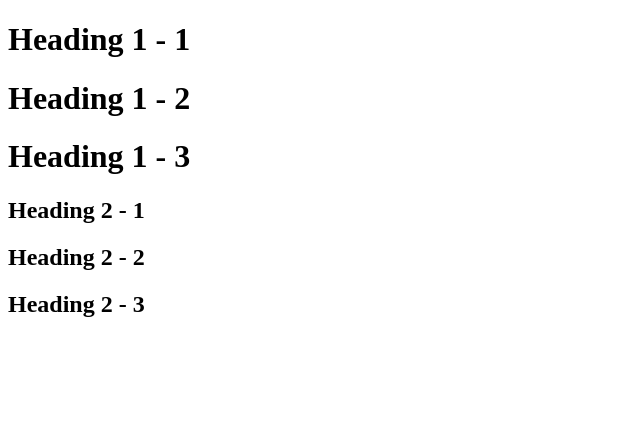
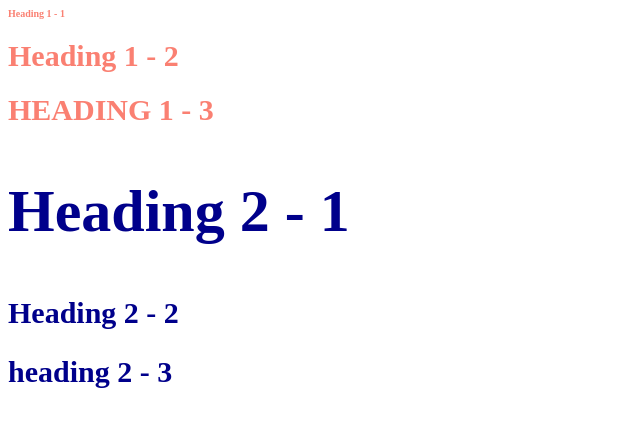
Before and after one commit to gsb02/cartoon_hero, a plain HTML site: page stye-test.html in a window 1280 px wide. Shown: the whole page, without its empty margins (0-640 px from the left). Drawn offline with Linux system fonts and the light colour scheme.

Commit message:
Added css file and folder

```diff
--- /dev/null
+++ b/css/test.css
@@ -0,0 +1,20 @@
+h1{
+	font-size: 30px;
+	color: salmon;
+}
+h2{
+	font-size: 30px;
+	color: darkblue;
+}
+.small{
+	font-size: 10px;
+}
+.big{
+	font-size: 60px;
+}
+.uppercase{
+	text-transform: uppercase;
+}
+.lowercase{
+	text-transform: lowercase;
+}
--- a/stye-test.html
+++ b/stye-test.html
@@ -4,16 +4,16 @@
 	<meta charset="utf-8">
 	<meta name="viewport" content="width=device-width, initial-scale=1">
 	<title>Style test</title>
+	<link rel="stylesheet" type="text/css" href="css/test.css">
 </head>
 <body>
 
-	<h1>Heading 1 - 1</h1>
+	<h1 class="small">Heading 1 - 1</h1>
 	<h1>Heading 1 - 2</h1>
-	<h1>Heading 1 - 3</h1>
-	<h2>Heading 2 - 1</h2>
+	<h1 class="uppercase">Heading 1 - 3</h1>
+	<h2 class="big">Heading 2 - 1</h2>
 	<h2>Heading 2 - 2</h2>
-	<h2>Heading 2 - 3</h2>
-
+	<h2 class="lowercase">Heading 2 - 3</h2>
 
 </body>
 </html>
```
